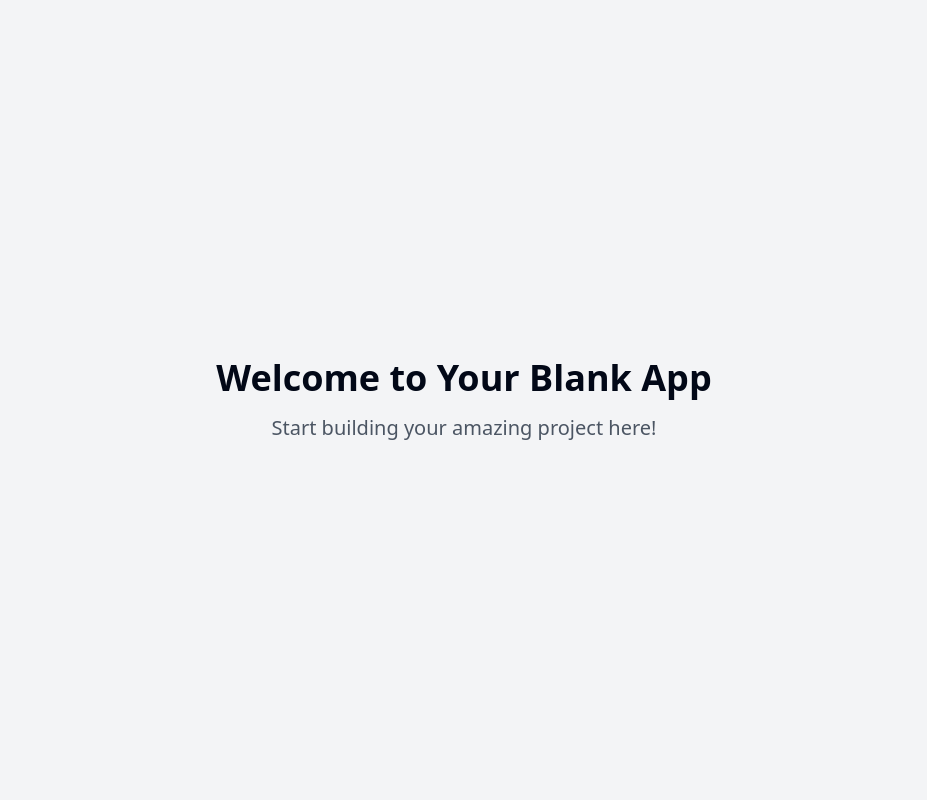
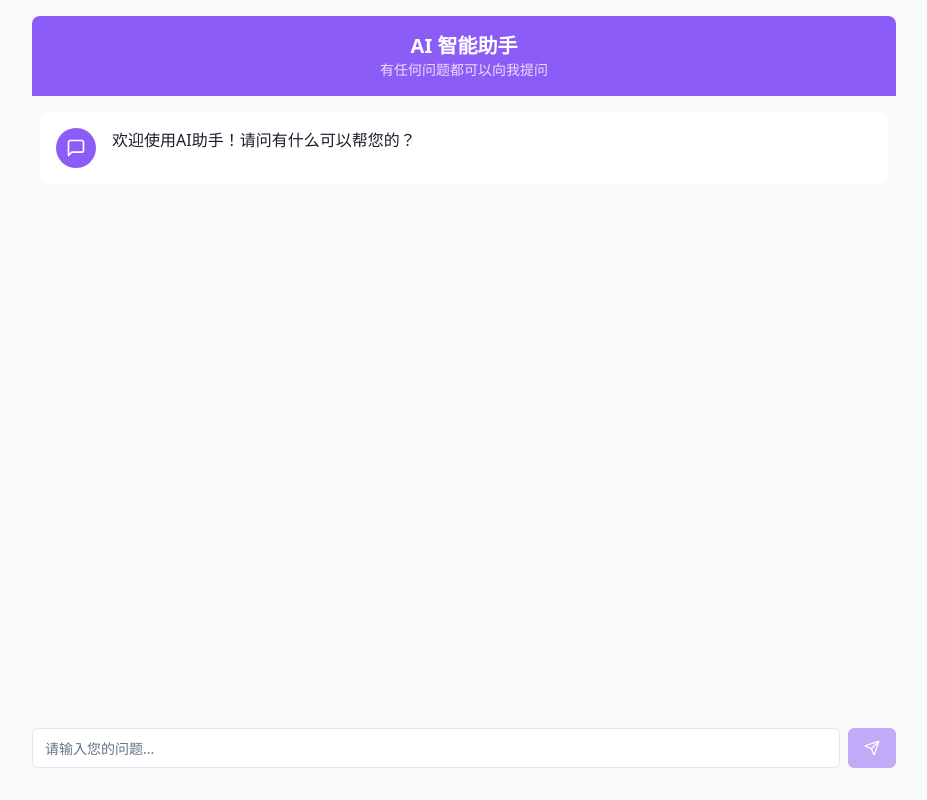
Before and after one commit to ice-cream23333/ai-buddy-query-page, a React (Vite) app: page / in a window 1280 px wide. Shown: the whole page, without its empty margins (176-1103 px from the left). Built offline with nearby package versions, Linux system fonts and the light colour scheme.

Commit message:
feat: Implement AI question answering page
Implement the basic structure for an AI question answering page, including UI elements and backend integration for AI API calls.

```diff
--- /dev/null
+++ b/src/components/ChatHeader.tsx
@@ -0,0 +1,13 @@
+
+import React from 'react';
+
+const ChatHeader: React.FC = () => {
+  return (
+    <div className="w-full bg-ai-purple text-white p-4 text-center rounded-t-lg">
+      <h1 className="text-xl font-bold">AI 智能助手</h1>
+      <p className="text-sm opacity-80">有任何问题都可以向我提问</p>
+    </div>
+  );
+};
+
+export default ChatHeader;
--- /dev/null
+++ b/src/components/ChatInput.tsx
@@ -0,0 +1,49 @@
+
+import React, { useState, KeyboardEvent } from 'react';
+import { Button } from '@/components/ui/button';
+import { Input } from '@/components/ui/input';
+import { SendIcon } from 'lucide-react';
+
+interface ChatInputProps {
+  onSendMessage: (message: string) => void;
+  isLoading: boolean;
+}
+
+const ChatInput: React.FC<ChatInputProps> = ({ onSendMessage, isLoading }) => {
+  const [message, setMessage] = useState('');
+
+  const handleSendMessage = () => {
+    if (message.trim() && !isLoading) {
+      onSendMessage(message);
+      setMessage('');
+    }
+  };
+
+  const handleKeyDown = (e: KeyboardEvent<HTMLInputElement>) => {
+    if (e.key === 'Enter') {
+      handleSendMessage();
+    }
+  };
+
+  return (
+    <div className="flex gap-2 w-full max-w-4xl mx-auto mt-4">
+      <Input
+        value={message}
+        onChange={(e) => setMessage(e.target.value)}
+        onKeyDown={handleKeyDown}
+        placeholder="请输入您的问题..."
+        className="flex-1"
+        disabled={isLoading}
+      />
+      <Button
+        onClick={handleSendMessage}
+        disabled={!message.trim() || isLoading}
+        className="bg-ai-purple hover:bg-ai-purple-dark text-white"
+      >
+        <SendIcon className="h-5 w-5" />
+      </Button>
+    </div>
+  );
+};
+
+export default ChatInput;
--- /dev/null
+++ b/src/components/ChatMessage.tsx
@@ -0,0 +1,35 @@
+
+import React from 'react';
+import { cn } from '@/lib/utils';
+import { User, MessageSquare } from 'lucide-react';
+
+export interface ChatMessageProps {
+  message: string;
+  isAi: boolean;
+}
+
+const ChatMessage: React.FC<ChatMessageProps> = ({ message, isAi }) => {
+  return (
+    <div
+      className={cn(
+        "flex w-full max-w-4xl mx-auto p-4 rounded-lg mb-4",
+        isAi ? "bg-white" : "bg-ai-purple-light text-white"
+      )}
+    >
+      <div className={cn(
+        "flex items-center justify-center w-10 h-10 rounded-full mr-4",
+        isAi ? "bg-ai-purple text-white" : "bg-white text-ai-purple"
+      )}>
+        {isAi ? <MessageSquare size={20} /> : <User size={20} />}
+      </div>
+      <div className={cn(
+        "flex-1",
+        isAi ? "text-ai-text-dark" : "text-white"
+      )}>
+        {message}
+      </div>
+    </div>
+  );
+};
+
+export default ChatMessage;
--- /dev/null
+++ b/src/components/LoadingDots.tsx
@@ -0,0 +1,14 @@
+
+import React from 'react';
+
+const LoadingDots: React.FC = () => {
+  return (
+    <div className="flex space-x-2 my-2">
+      <div className="w-3 h-3 bg-ai-purple rounded-full animate-pulse-dot"></div>
+      <div className="w-3 h-3 bg-ai-purple rounded-full animate-pulse-dot" style={{ animationDelay: "0.2s" }}></div>
+      <div className="w-3 h-3 bg-ai-purple rounded-full animate-pulse-dot" style={{ animationDelay: "0.4s" }}></div>
+    </div>
+  );
+};
+
+export default LoadingDots;
--- a/src/pages/Index.tsx
+++ b/src/pages/Index.tsx
@@ -1,11 +1,95 @@
-// Update this page (the content is just a fallback if you fail to update the page)
+
+import React, { useState, useRef, useEffect } from 'react';
+import ChatHeader from '@/components/ChatHeader';
+import ChatMessage from '@/components/ChatMessage';
+import ChatInput from '@/components/ChatInput';
+import LoadingDots from '@/components/LoadingDots';
+import { Message } from '@/types/chat';
+import { getAiResponse } from '@/services/aiService';
+import { toast } from '@/components/ui/sonner';
+import { MessageSquare } from 'lucide-react';
 
 const Index = () => {
+  const [messages, setMessages] = useState<Message[]>([
+    {
+      id: '1',
+      content: '欢迎使用AI助手！请问有什么可以帮您的？',
+      isAi: true
+    }
+  ]);
+  const [isLoading, setIsLoading] = useState(false);
+  const messagesEndRef = useRef<HTMLDivElement>(null);
+
+  const scrollToBottom = () => {
+    messagesEndRef.current?.scrollIntoView({ behavior: 'smooth' });
+  };
+
+  useEffect(() => {
+    scrollToBottom();
+  }, [messages]);
+
+  const handleSendMessage = async (content: string) => {
+    // Add user message
+    const userMessage: Message = {
+      id: Date.now().toString(),
+      content,
+      isAi: false
+    };
+
+    setMessages(prev => [...prev, userMessage]);
+    setIsLoading(true);
+
+    try {
+      // Get AI response
+      const response = await getAiResponse(content);
+
+      // Add AI response
+      const aiMessage: Message = {
+        id: (Date.now() + 1).toString(),
+        content: response.message,
+        isAi: true
+      };
+
+      setMessages(prev => [...prev, aiMessage]);
+    } catch (error) {
+      console.error('Error getting AI response:', error);
+      toast.error('获取AI回复时出错，请重试');
+    } finally {
+      setIsLoading(false);
+    }
+  };
+
   return (
-    <div className="min-h-screen flex items-center justify-center bg-gray-100">
-      <div className="text-center">
-        <h1 className="text-4xl font-bold mb-4">Welcome to Your Blank App</h1>
-        <p className="text-xl text-gray-600">Start building your amazing project here!</p>
+    <div className="flex flex-col h-screen bg-ai-neutral-bg">
+      <div className="w-full max-w-4xl mx-auto p-4 flex-1 overflow-hidden flex flex-col">
+        <ChatHeader />
+
+        <div className="flex-1 overflow-y-auto py-4 px-2">
+          {messages.map((message) => (
+            <ChatMessage
+              key={message.id}
+              message={message.content}
+              isAi={message.isAi}
+            />
+          ))}
+
+          {isLoading && (
+            <div className="flex w-full max-w-4xl mx-auto p-4 rounded-lg mb-4 bg-white">
+              <div className="flex items-center justify-center w-10 h-10 rounded-full mr-4 bg-ai-purple text-white">
+                <MessageSquare size={20} />
+              </div>
+              <LoadingDots />
+            </div>
+          )}
+          <div ref={messagesEndRef} />
+        </div>
+
+        <div className="sticky bottom-0 bg-ai-neutral-bg pt-2 pb-4">
+          <ChatInput
+            onSendMessage={handleSendMessage}
+            isLoading={isLoading}
+          />
+        </div>
       </div>
     </div>
   );
--- /dev/null
+++ b/src/services/aiService.ts
@@ -0,0 +1,26 @@
+
+// This is a temporary mock service that will be replaced with the actual AI API integration
+export interface AiResponse {
+  message: string;
+}
+
+export const getAiResponse = async (message: string): Promise<AiResponse> => {
+  // Simulate network delay
+  await new Promise(resolve => setTimeout(resolve, 1500));
+
+  // Mock responses based on different inputs
+  if (message.includes('你好') || message.includes('嗨') || message.includes('hi')) {
+    return { message: '你好！很高兴为您服务。有什么我能帮助您的吗？' };
+  }
+
+  if (message.includes('天气')) {
+    return { message: '抱歉，我目前无法查询实时天气。这个功能需要连接到天气API。请问您有其他问题吗？' };
+  }
+
+  if (message.includes('介绍') || message.includes('是谁')) {
+    return { message: '我是一个AI助手，可以回答您的问题、提供信息以及助您解决各种问题。虽然我的能力有限，但我会尽力为您提供帮助！' };
+  }
+
+  // Default response
+  return { message: '感谢您的提问。目前我是一个简单的模拟AI，还无法处理复杂的问题。将来会连接到真实的AI API来为您提供更准确的回答。' };
+};
--- /dev/null
+++ b/src/types/chat.ts
@@ -0,0 +1,6 @@
+
+export interface Message {
+  id: string;
+  content: string;
+  isAi: boolean;
+}
--- a/tailwind.config.ts
+++ b/tailwind.config.ts
@@ -1,3 +1,4 @@
+
 import type { Config } from "tailwindcss";
 
 export default {
@@ -61,7 +62,14 @@ export default {
 					'accent-foreground': 'hsl(var(--sidebar-accent-foreground))',
 					border: 'hsl(var(--sidebar-border))',
 					ring: 'hsl(var(--sidebar-ring))'
-				}
+				},
+				// Custom colors for our AI chat application
+				'ai-purple': '#8B5CF6',
+				'ai-purple-light': '#A78BFA',
+				'ai-purple-dark': '#7C3AED',
+				'ai-neutral-bg': '#F9FAFB',
+				'ai-text-dark': '#1A1F2C',
+				'ai-gray-light': '#E5E7EB',
 			},
 			borderRadius: {
 				lg: 'var(--radius)',
@@ -84,11 +92,17 @@ export default {
 					to: {
 						height: '0'
 					}
-				}
+				},
+				'pulse-dot': {
+					'0%': { opacity: '0.4' },
+					'50%': { opacity: '1' },
+					'100%': { opacity: '0.4' },
+				},
 			},
 			animation: {
 				'accordion-down': 'accordion-down 0.2s ease-out',
-				'accordion-up': 'accordion-up 0.2s ease-out'
+				'accordion-up': 'accordion-up 0.2s ease-out',
+				'pulse-dot': 'pulse-dot 1.5s infinite ease-in-out',
 			}
 		}
 	},
```
